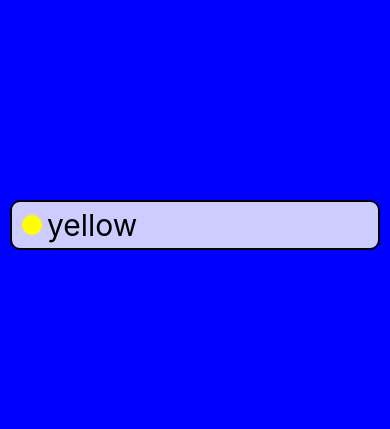
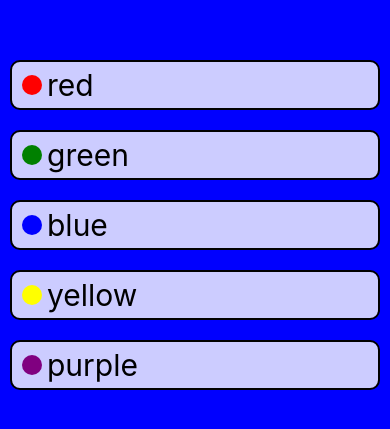
Before and after one commit to stockmeierb/ColorCatalog, a React Native app: screen / in a window 390 px wide. Shown: the part 197-626 px from the top of the page. Built offline with nearby package versions, Linux system fonts and the light colour scheme.

Commit message:
Extracting a custom component

```diff
--- a/App.js
+++ b/App.js
@@ -3,6 +3,23 @@ import { Text, View, StyleSheet, TouchableHighlight } from "react-native";
 // import { ActivityIndicator, Text, View, Button, Alert, Dimensions, Platform, StyleSheet } from "react-native";
 
 // const { height, width } = Dimensions.get('window');
+
+function ColorButton({backgroundColor, onPress = f => f }) {
+  return (
+<TouchableHighlight
+      style={styles.button}
+      onPress={() => onPress(backgroundColor)}
+        underlayColor="orange"
+        >
+
+        <View style={styles.row}>
+          <View style={[styles.sample, { backgroundColor: backgroundColor }]} />
+          <Text style={styles.buttonText}>{backgroundColor}</Text>
+        </View>
+
+      </TouchableHighlight>
+  )
+}
 
 export default function App() {
 // const onButtonPress = () => {
@@ -14,18 +31,11 @@ export default function App() {
   return (
 
     <View style={[styles.container, { backgroundColor }]}>
-      <TouchableHighlight
-      style={styles.button}
-      onPress={() => setBackgroundColor("yellow")}
-        underlayColor="orange"
-        >
-
-        <View style={styles.row}>
-          <View style={[styles.sample, { backgroundColor: "yellow" }]} />
-          <Text style={styles.buttonText}>yellow</Text>
-        </View>
-
-      </TouchableHighlight>
+      <ColorButton backgroundColor="red" onPress={setBackgroundColor}/>
+      <ColorButton backgroundColor="green" onPress={setBackgroundColor}/>
+      <ColorButton backgroundColor="blue" onPress={setBackgroundColor}/>
+      <ColorButton backgroundColor="yellow" onPress={setBackgroundColor}/>
+      <ColorButton backgroundColor="purple" onPress={setBackgroundColor}/>
     {/* <Text style={styles.button} onPress={() => setBackgroundColor("green")} >green</Text> */}
     {/* <Text style={styles.button} onPress={() => setBackgroundColor("red")} >red</Text> */}
 
```
